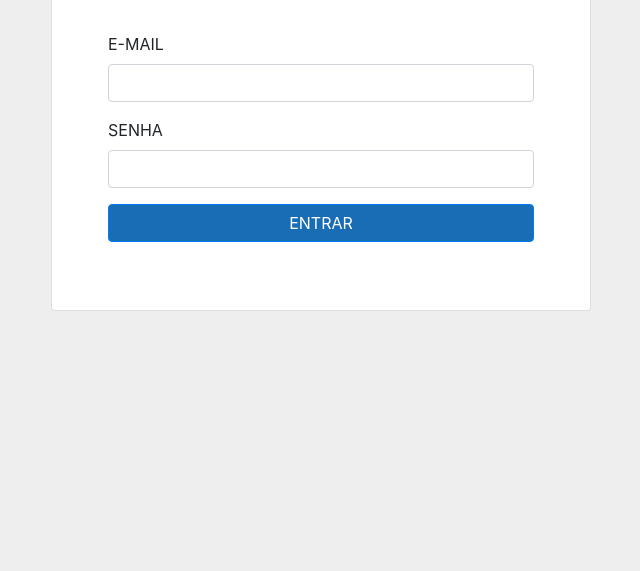
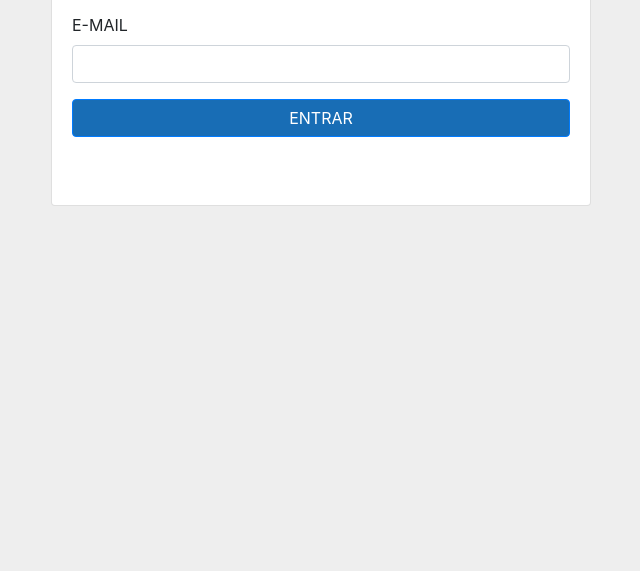
Before and after one commit to carlos-nevesaraujo/sharepro-alexa-skill, a plain HTML site: page index.html in a window 1280 px wide. Shown: the part 229-800 px from the top of the page, without its empty margins (319-959 px from the left). Drawn offline with Linux system fonts and the light colour scheme.

Commit message:
Add files via upload

```diff
--- a/index.html
+++ b/index.html
@@ -11,7 +11,7 @@
     <div class="container">
         <div class="row justify-content-center mt-5">
             <div class="col-md-6">
-                <div class="card" style="padding: 2.25rem;padding-bottom: 3rem;">
+                <div class="card" style="padding-bottom: 3rem;">
                     <div class="card-body">
                       <div class="text-center " style="margin-bottom: 35px;">
                         <img class="img-responsive" style="width: 65%; min-width: 50%;" src="./img/logo-shp.png">
@@ -21,12 +21,7 @@
                       <form id="loginForm" onsubmit="return validateForm()">
                         <div class="form-group">
                                 <label for="username">E-MAIL</label>
-                                <input type="text" id="email" name="email" class="form-control" required>
-
-                              </div>
-                            <div class="form-group">
-                                <label for="password">SENHA</label>
-                                <input type="password" id="senha" name="senha" class="form-control" required>
+                                <input type="email" id="email" name="email" class="form-control" required>
                               </div>
                             <button type="submit" class="btn btn-primary btn-block" style="background-color: #186db5;" >ENTRAR</button>
                         </form>
```
